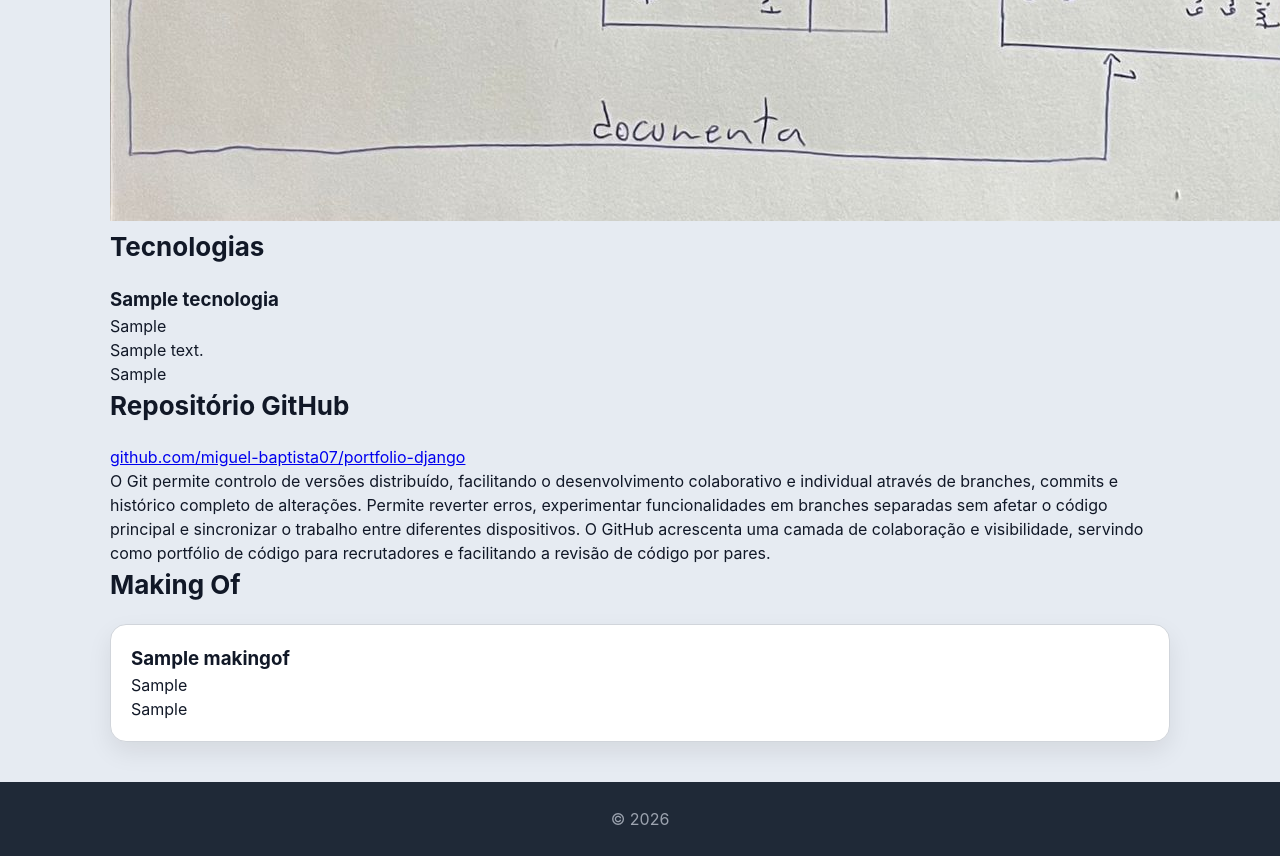
After one commit to miguel-baptista07/portfolio-django, a Django app: page /portfolio/sobre/ in a window 1280 px wide; the page is wider, and only the part inside the window is pictured. The commit adds this page. Shown: the part 4320-5176 px from the top of that part. Run offline with Django 5.2, Linux system fonts and the light colour scheme; tables that the repository leaves empty hold one stand-in row (values such as "Sample post"); some libraries are stand-ins or nearby versions.

Commit message:
portfolio: página Sobre com MVT, modelação, tecnologias, GitHub e Making Of

```diff
--- a/portfolio/templates/portfolio/base.html
+++ b/portfolio/templates/portfolio/base.html
@@ -20,6 +20,7 @@
             <a href="{% url 'tfcs' %}">TFCs</a>
             <a href="{% url 'competencias' %}">Competências</a>
             <a href="{% url 'formacoes' %}">Formações</a>
+            <a href="{% url 'sobre' %}">Sobre</a>
         </nav>
     </header>
 
--- /dev/null
+++ b/portfolio/templates/portfolio/sobre.html
@@ -0,0 +1,45 @@
+{% extends "portfolio/base.html" %}
+{% load markdownify %}
+
+{% block content %}
+<section>
+    <h2>Arquitetura MVT</h2>
+    <p>O padrão MVT (Model-View-Template) utilizado pelo Django organiza o código em três componentes: o Model define a estrutura dos dados e interage com a base de dados; a View contém a lógica de negócio, recebe os pedidos HTTP e devolve respostas; o Template define a apresentação HTML renderizada com os dados fornecidos pela View. O fluxo de informação começa no pedido HTTP do utilizador, passa pela View que consulta os Models necessários e termina com a renderização do Template com os dados obtidos.</p>
+    <img src="/media/makingof/DER-_portfolio.jpeg" alt="Diagrama MVT">
+</section>
+
+<section>
+    <h2>Modelação</h2>
+    <p>O Diagrama de Entidade-Relacionamento (DER) representa a estrutura de dados do portfolio, com as entidades principais e as suas relações. O modelo inclui entidades como Projeto, Tecnologia, Competência, Formação e Unidade Curricular, interligadas através de relações de chave estrangeira e muitos-para-muitos.</p>
+    <img src="/media/makingof/DER-%20portfolio.jpeg" alt="DER do Portfolio">
+</section>
+
+<section>
+    <h2>Tecnologias</h2>
+    {% for tecnologia in tecnologias %}
+    <section>
+        <h3>{{ tecnologia.nome }}</h3>
+        <p>{{ tecnologia.categoria }}</p>
+        <p>{{ tecnologia.descricao }}</p>
+        {{ tecnologia.pontos_destaque|markdownify }}
+    </section>
+    {% endfor %}
+</section>
+
+<section>
+    <h2>Repositório GitHub</h2>
+    <p><a href="https://github.com/miguel-baptista07/portfolio-django">github.com/miguel-baptista07/portfolio-django</a></p>
+    <p>O Git permite controlo de versões distribuído, facilitando o desenvolvimento colaborativo e individual através de branches, commits e histórico completo de alterações. Permite reverter erros, experimentar funcionalidades em branches separadas sem afetar o código principal e sincronizar o trabalho entre diferentes dispositivos. O GitHub acrescenta uma camada de colaboração e visibilidade, servindo como portfólio de código para recrutadores e facilitando a revisão de código por pares.</p>
+</section>
+
+<section>
+    <h2>Making Of</h2>
+    {% for item in makingof %}
+    <article>
+        <h3>{{ item.titulo }}</h3>
+        <p>{{ item.entidade_relacionada }}</p>
+        {{ item.decisoes_tomadas|markdownify }}
+    </article>
+    {% endfor %}
+</section>
+{% endblock %}
--- a/portfolio/urls.py
+++ b/portfolio/urls.py
@@ -30,4 +30,6 @@ urlpatterns = [
     path('formacao/novo/', views.nova_formacao_view, name='nova_formacao'),
     path('formacao/<int:id>/edita/', views.edita_formacao_view, name='edita_formacao'),
     path('formacao/<int:id>/apaga/', views.apaga_formacao_view, name='apaga_formacao'),
+
+    path('sobre/', views.sobre_view, name='sobre'),
 ]
--- a/portfolio/views.py
+++ b/portfolio/views.py
@@ -156,3 +156,10 @@ def edita_formacao_view(request, id):
 def apaga_formacao_view(request, id):
     Formacao.objects.get(id=id).delete()
     return redirect('formacoes')
+
+
+def sobre_view(request):
+    from .models import Tecnologia, MakingOf
+    tecnologias = Tecnologia.objects.select_related('tipo').all()
+    makingof = MakingOf.objects.all()
+    return render(request, 'portfolio/sobre.html', {'tecnologias': tecnologias, 'makingof': makingof})
```
